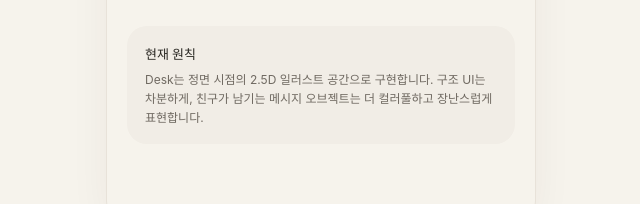
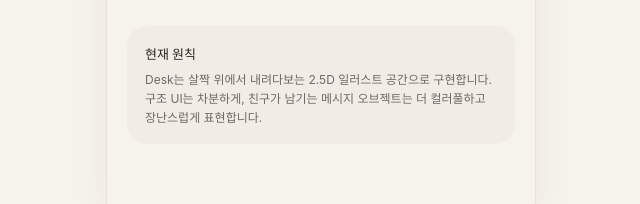
Before and after one commit to Likelion-Yonsei-14th/14-DEMODAY-FRONTEND-CHAK, a React (Vite) app: page /prototype in a window 1280 px wide. Shown: the part 1264-1468 px from the top of the page, without its empty margins (319-959 px from the left). Built offline with nearby package versions, Linux system fonts and the light colour scheme; a web font is replaced by a local one.

Commit message:
docs: align prototype desk direction

```diff
--- a/src/prototype/screens/PrototypeIndexPage.tsx
+++ b/src/prototype/screens/PrototypeIndexPage.tsx
@@ -96,7 +96,7 @@ export function PrototypeIndexPage() {
         <aside className="prototype-index__note">
           <strong>현재 원칙</strong>
           <p>
-            Desk는 정면 시점의 2.5D 일러스트 공간으로 구현합니다. 구조 UI는 차분하게,
+            Desk는 살짝 위에서 내려다보는 2.5D 일러스트 공간으로 구현합니다. 구조 UI는 차분하게,
             친구가 남기는 메시지 오브젝트는 더 컬러풀하고 장난스럽게 표현합니다.
           </p>
         </aside>
```
